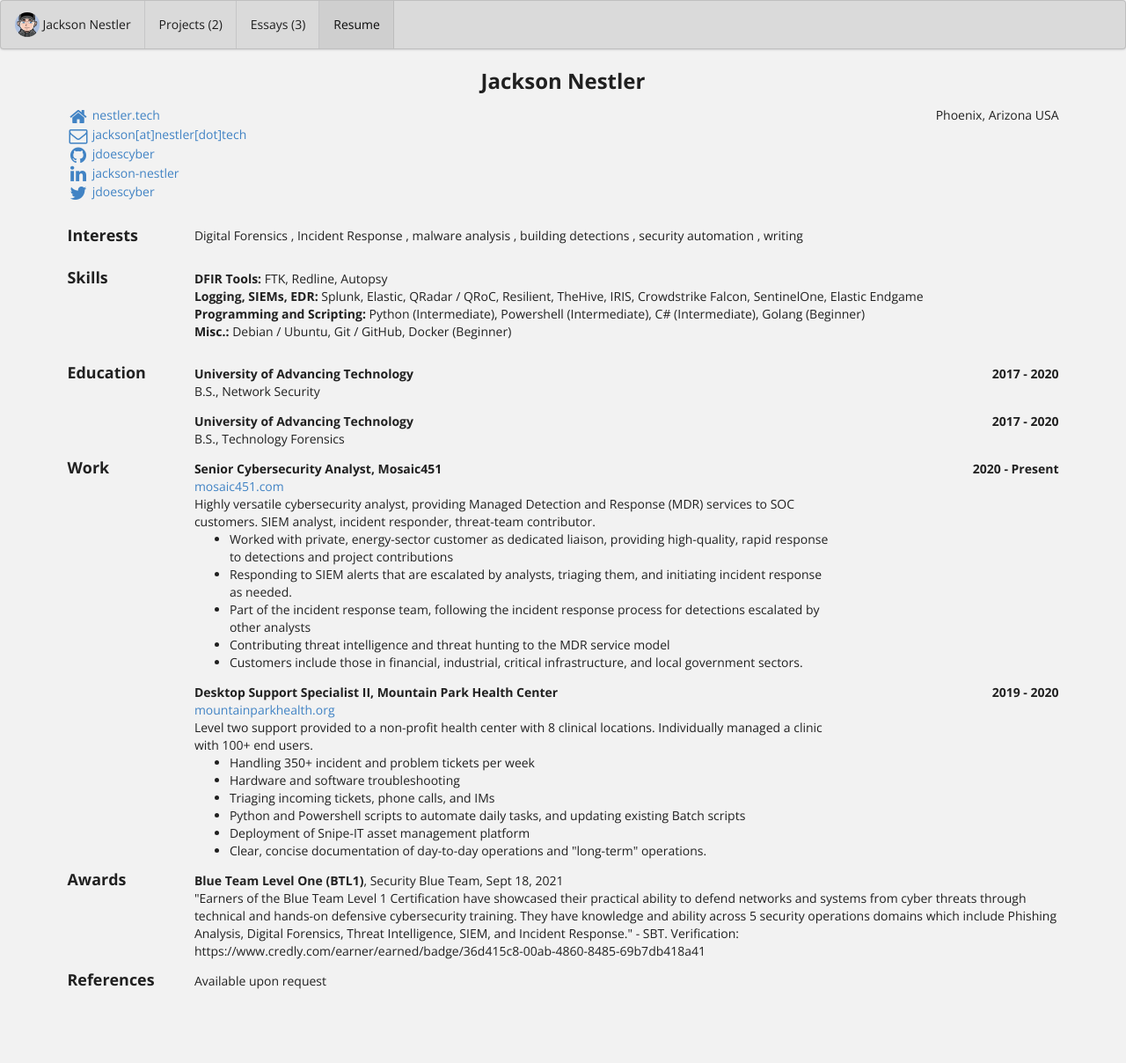
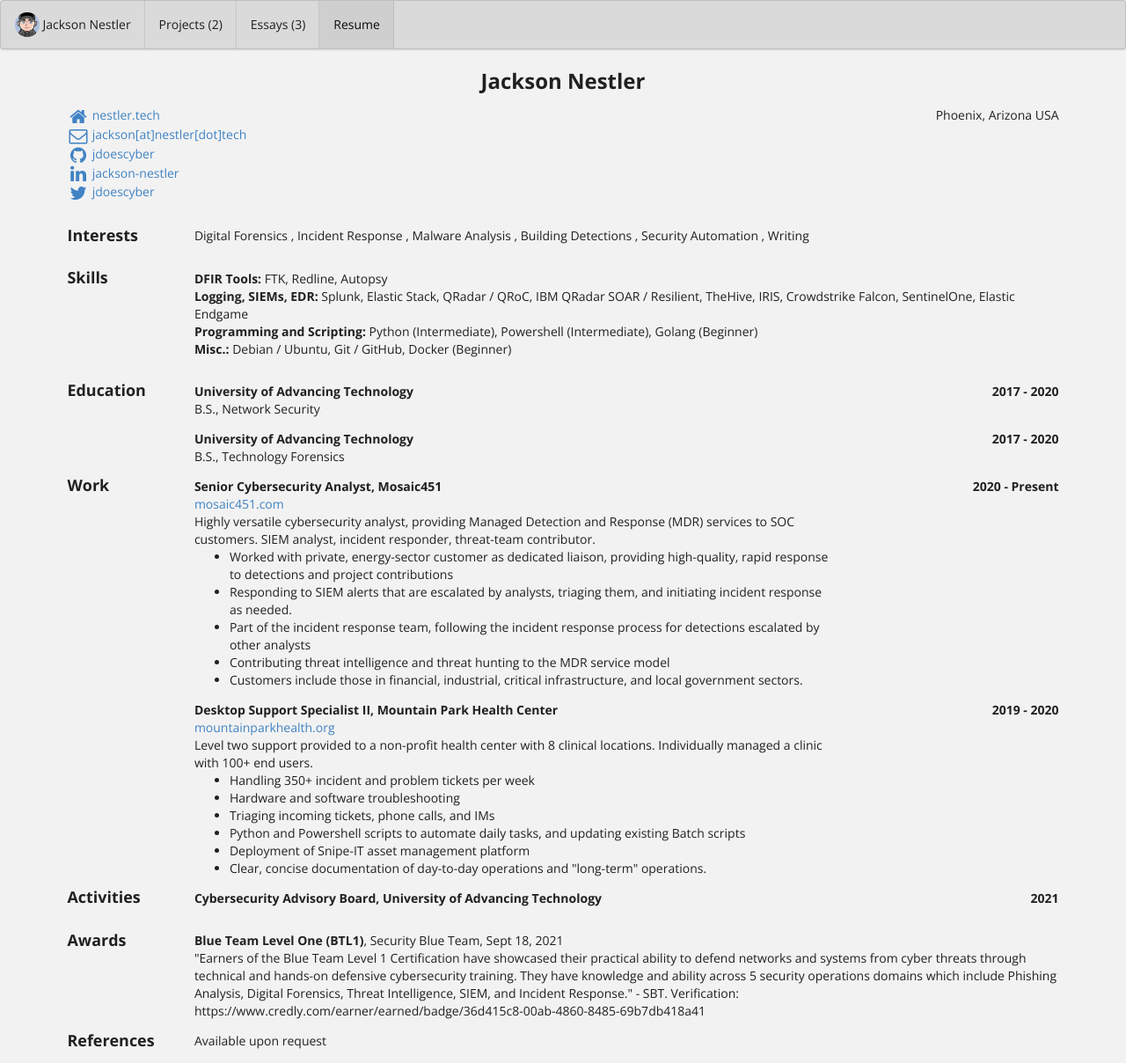
Before and after one commit to jdoescyber/jdoescyber.github.io, a Jekyll site: the page built from bio/index.html, in a window 1280 px wide. Shown: the whole page at 88% size. Built offline with Jekyll 4.4.1, drawn with Linux system fonts in a browser that asks for light colours; before the commit the page ends 1139 px from its top, so only the background shows below that.

Commit message:
Update bio.json

```diff
--- a/_data/bio.json
+++ b/_data/bio.json
@@ -43,19 +43,19 @@
       "keywords": []
     },
     {
-      "name": "malware analysis",
+      "name": "Malware Analysis",
       "keywords": []
     },
     {
-      "name": "building detections",
+      "name": "Building Detections",
       "keywords": []
     },
     {
-      "name": "security automation",
+      "name": "Security Automation",
       "keywords": []
     },
     {
-      "name": "writing",
+      "name": "Writing",
       "keywords": []
     }
   ],
@@ -74,9 +74,9 @@
       "level": "Intermediate",
       "keywords": [
         "Splunk",
-        "Elastic",
+        "Elastic Stack",
         "QRadar / QRoC",
-        "Resilient",
+        "IBM QRadar SOAR / Resilient",
         "TheHive",
         "IRIS",
         "Crowdstrike Falcon",
@@ -89,7 +89,6 @@
       "keywords":[
         "Python (Intermediate)",
         "Powershell (Intermediate)",
-        "C# (Intermediate)",
         "Golang (Beginner)"
       ]
     },
@@ -101,6 +100,15 @@
         "Git / GitHub",
         "Docker (Beginner)"
       ]
+    }
+  ],
+  "volunteer" : [
+    {
+      "position": "Cybersecurity Advisory Board",
+      "organization": "University of Advancing Technology",
+      "startDate": "2021-11-18",
+      "url": "https://www.uat.edu/center-for-cybersecurity"
+
     }
   ],
   "awards": [
```
